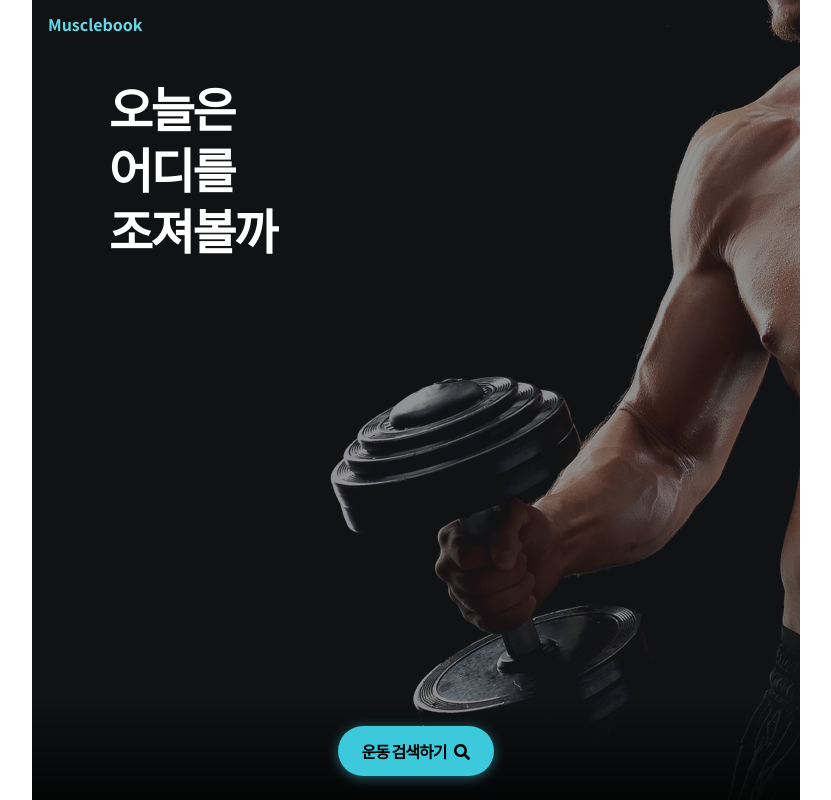
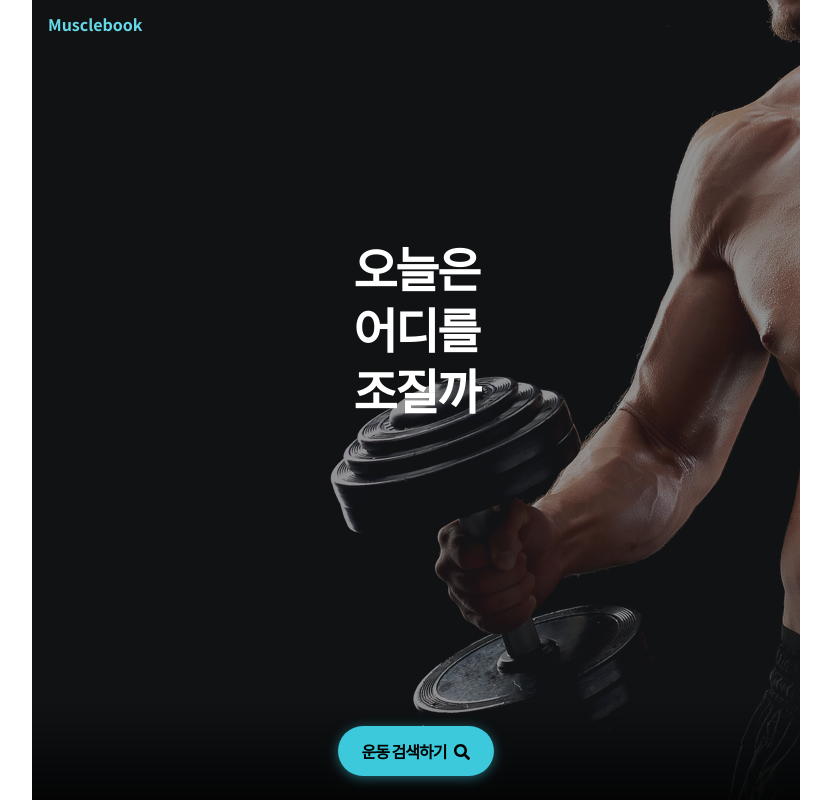
Before and after one commit to awwsome/awwsome.github.io, a React (Create React App) app: page / in a window 1280 px wide. Shown: the whole page, without its empty margins (224-1055 px from the left). Built offline with nearby package versions, Linux system fonts and the light colour scheme; no server answers; the database is empty.

Commit message:
인트로 화면 조금 수정

```diff
--- a/src/components/OnBoarding.js
+++ b/src/components/OnBoarding.js
@@ -10,7 +10,7 @@ function OnBoarding({ className }) {
       <Text>
         <div>오늘은</div>
         <div>어디를</div>
-        <div>조져볼까</div>
+        <div>조질까</div>
       </Text>
     </Wrapper>
   );
@@ -41,8 +41,9 @@ const Wrapper = styled.div`
 
 const Text = styled.div`
   position: absolute;
-  left: 10%;
-  top: 10%;
+  top: 30%;
+  left: 50%;
+  transform: translateX(-50%);
   div {
     font-weight: 700;
     font-size: 48px;
```
